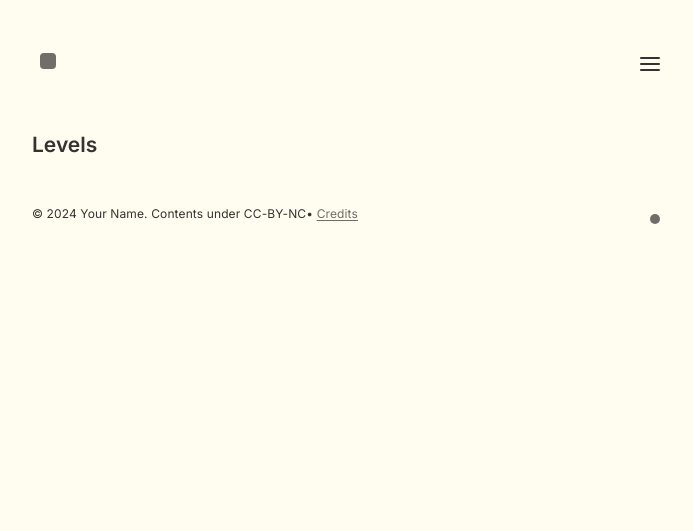
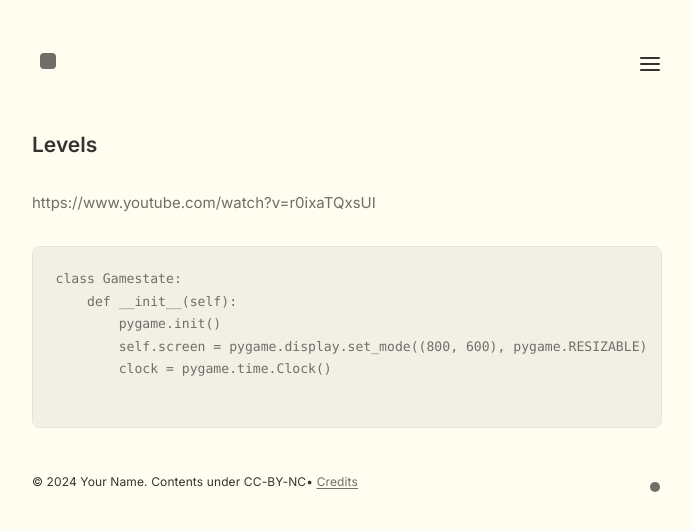
Before and after one commit to pydim-byte/pydim-byte.github.io, a Jekyll site: the page built from _notes/Mush/Levels.md, in a window 1280 px wide. Shown: the top 531 px of the page, without its empty margins (293-986 px from the left). Built offline with Jekyll 4.4.1, drawn with Linux system fonts in a browser that asks for light colours.

Commit message:
Added edited notes

````diff
--- a/_notes/Mush/Levels.md
+++ b/_notes/Mush/Levels.md
@@ -1,5 +1,15 @@
 ---
 title: Levels
 date: 2025-08-03
-feed:
+feed: show
 ---
+https://www.youtube.com/watch?v=r0ixaTQxsUI
+
+```
+class Gamestate:
+    def __init__(self):
+        pygame.init()
+        self.screen = pygame.display.set_mode((800, 600), pygame.RESIZABLE)
+        clock = pygame.time.Clock()
+
+```
````
Also changed, not shown: _notes/Mush/.obsidian/workspace.json (+8 -6 lines), _notes/Mush/Full screen.md (+1 -1 lines), _notes/Mush/Main loop.md (+2 -2 lines), _notes/Mush/Menu.md (added, +9 -0 lines), _notes/Mush/Templates/YML.md (+2 -1 lines).
